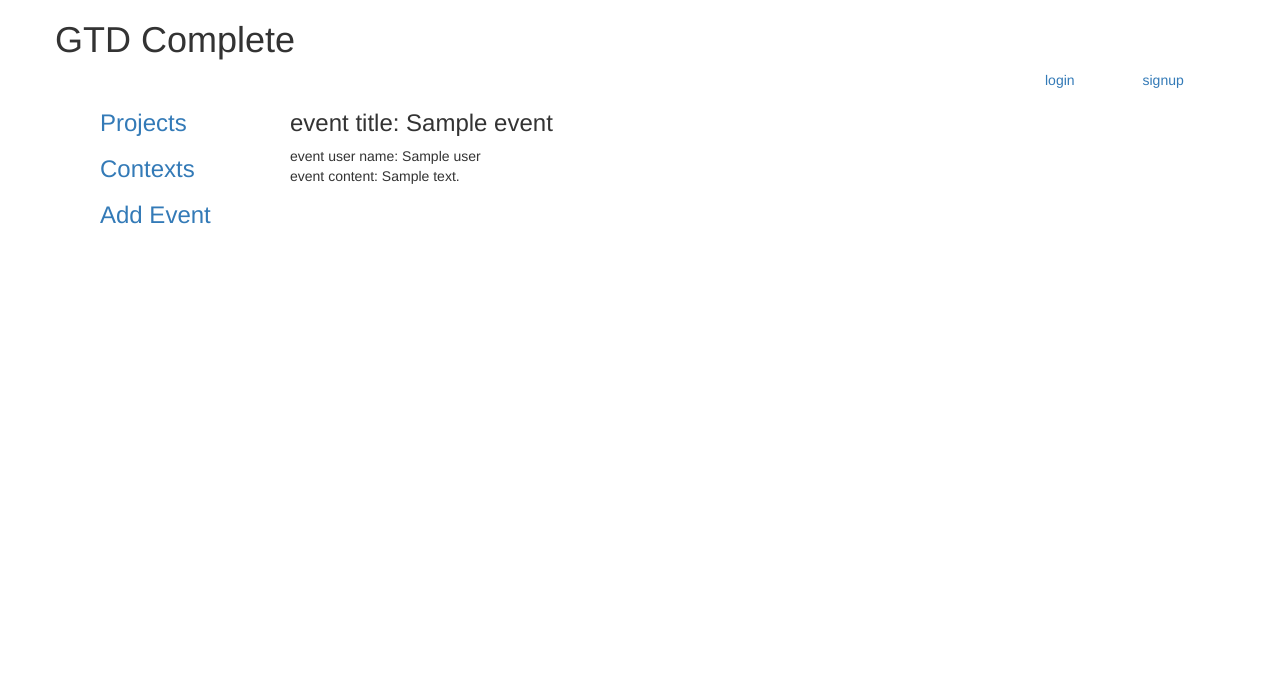
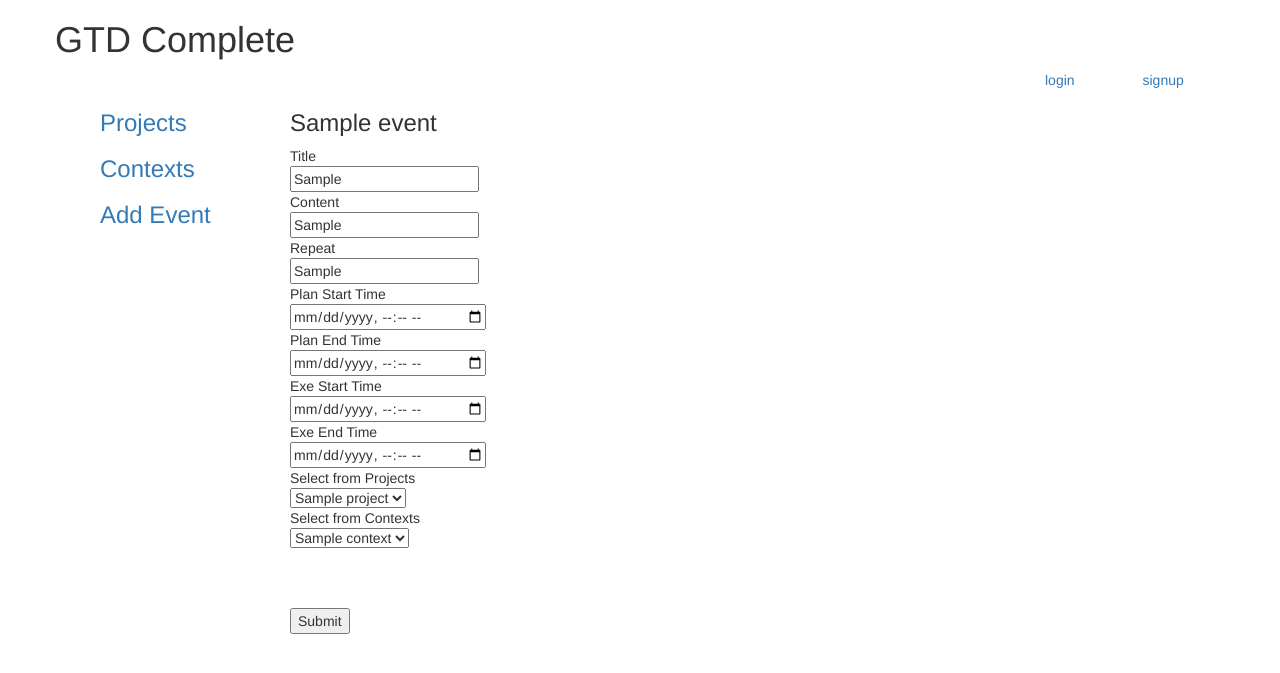
Before and after one commit to runnphoenix/gtdcomplete, a Python web app: template templates/eventPage.html in a window 1280 px wide. Shown: the top 673 px of the page. Run offline with Jinja, Linux system fonts and the light colour scheme; the template is opened without the code that fills it: most values are stand-ins (such as "Sample title", 1, 10 or a date in 2020); some libraries are stand-ins or nearby versions.

Commit message:
making eventPage.html

```diff
--- a/templates/eventPage.html
+++ b/templates/eventPage.html
@@ -1,7 +1,89 @@
 {% extends "sectionBase.html" %}
 
 {% block contentSection %}
-	<h3>event title: {{event.title}}</h3>
-	<div>event user name: {{event.user.name}}</div>
-	<div>event content: {{event.content}}</div>
+	<h3>{{event.title}}</h3>
+
+	<form method="post">
+
+		<label>
+			<div>Title</div>
+			<input type="text" name="title" value={{event.title}}>
+		</label>
+
+		<br>
+
+		<label>
+			<div>Content</div>
+			<input type="text" name="content" value={{event.content}}>
+		</label>
+
+		<br>
+		<label>
+			<div>Repeat</div>
+			<input type="text" name="repeat" value={{event.repeat}}>
+		</label>
+
+		<br>
+		<label>
+			<div>Plan Start Time</div>
+			<input type="datetime-local" name="planStartTime" value={{event.planStartTime}}>
+		</label>
+
+		<br>
+		<label>
+			<div>Plan End Time</div>
+			<input type="datetime-local" name="planEndTime" value={{event.planEndTime}}>
+		</label>
+
+		<br>
+		<label>
+			<div>Exe Start Time</div>
+			<input type="datetime-local" name="exeStartTime" value={{event.exeStartTime}}>
+		</label>
+
+		<br>
+		<label>
+			<div>Exe End Time</div>
+			<input type="datetime-local" name="exeEndTime" value={{event.exeEndTime}}>
+		</label>
+
+		<br>
+		<label>
+			<div>Select from Projects</div>
+		</label>
+		<select name='projects'>
+			{% for project in event.user.projects %}
+				{% if project.name == event.project.name %}
+					<option value={project.name}} selected="selected">{{project.name}}</option>
+				{% else %}
+					<option value={{project.name}}>{{project.name}}</option>
+				{% endif %}
+			{% endfor %}
+		</select>
+		<br>
+
+		<label>
+			<div>Select from Contexts</div>
+		</label>
+		<select name='contexts'>
+			{% for context in event.user.contexts %}
+				{% if context.name == event.context.name %}
+					<option value={context.name}} selected="selected">{{context.name}}</option>
+				{% else %}
+					<option value={{context.name}}>{{context.name}}</option>
+				{% endif %}
+
+			{% endfor %}
+		</select>
+		<br><br>
+
+		{% if errorMessage%}
+			<div style="color:red;">{{errorMessage}}</div>
+		{% endif %}
+
+		<br><br>
+
+		<input type="submit">
+
+	</form>
 {% endblock %}
--- a/templates/projects.html
+++ b/templates/projects.html
@@ -1,7 +1,6 @@
 {% extends "sectionBase.html" %}
 
 {% block contentSection %}
-
 	<div class="row">
 		<div class="col-md-3">
 			{% for project in projects %}
@@ -11,5 +10,4 @@
 			{% endfor %}
 		</div>
 	</div>
-
 {% endblock%}
```
